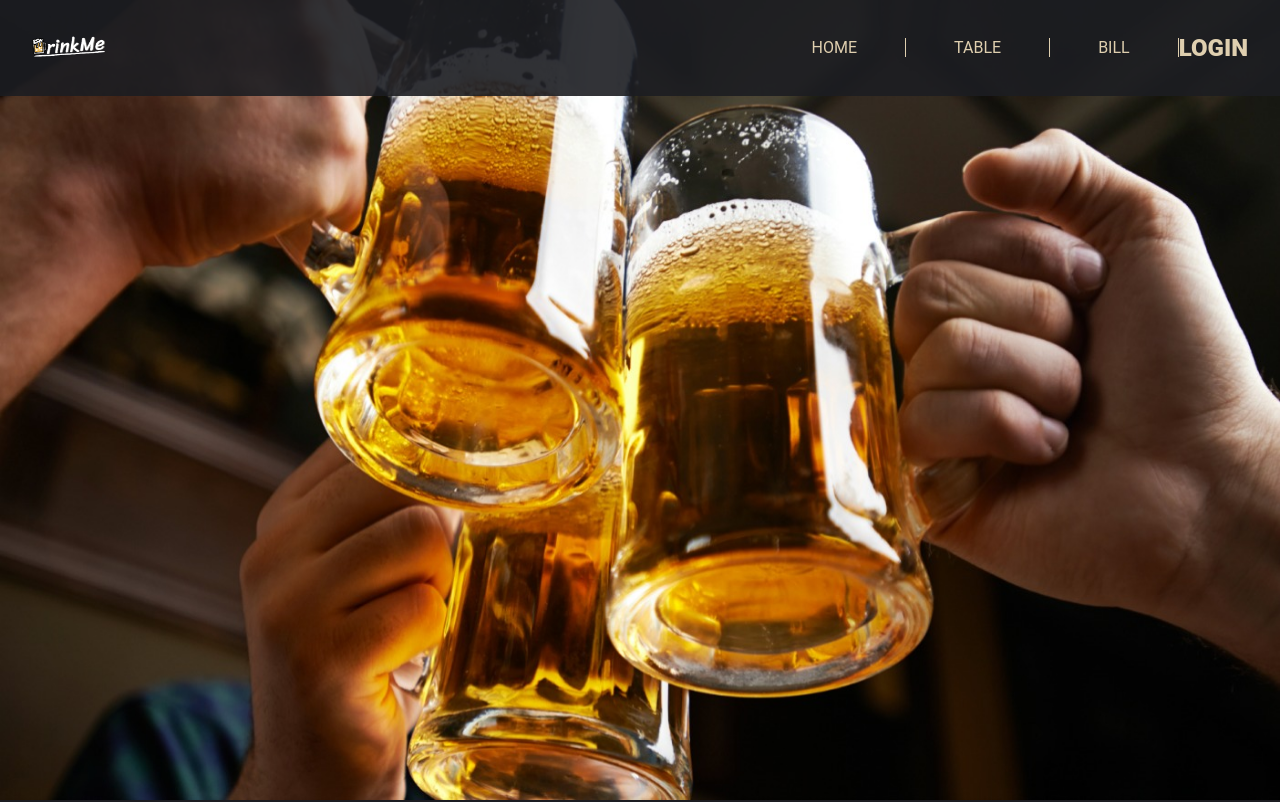
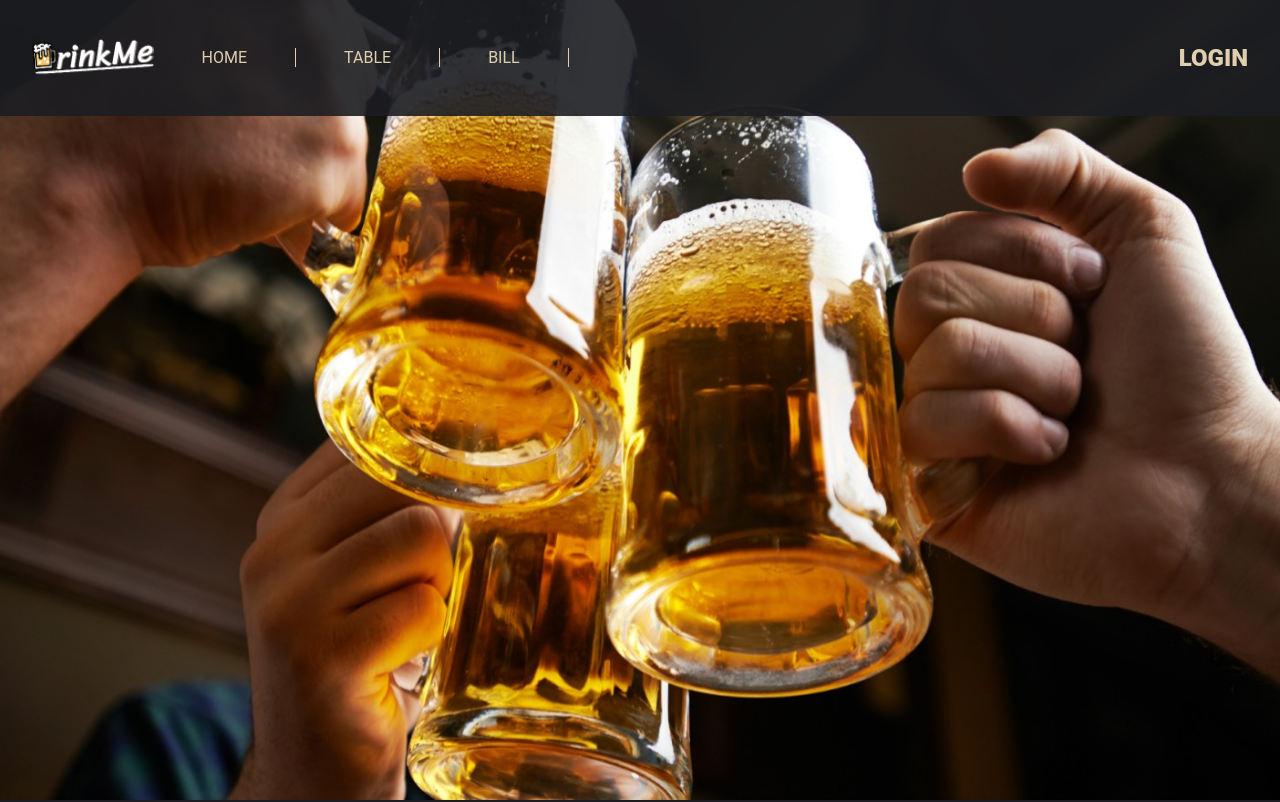
Before and after one commit to sahatsawat1/Drink-Me-react, a React (Create React App) app: page / in a window 1280 px wide. Shown: the top 802 px of the page. Built offline with nearby package versions, Linux system fonts and the light colour scheme.

Commit message:
Add Style & Set width

```diff
--- a/src/components/Navbar/styles.js
+++ b/src/components/Navbar/styles.js
@@ -1,4 +1,5 @@
 import styled from 'styled-components'
+
 export const Container = styled.div`
   width: 100%;
   /* position: ${props => (props.isScroll ? 'fixed' : 'static')}; */
@@ -13,8 +14,11 @@ export const Wrapper = styled.div`
   flex: 1;
   justify-content: center;
   align-items: center;
+  a{
+    width: 10%;
+  }
   img{
-    width: 10%;
+    width: 100%;
   }
 `
 
```
